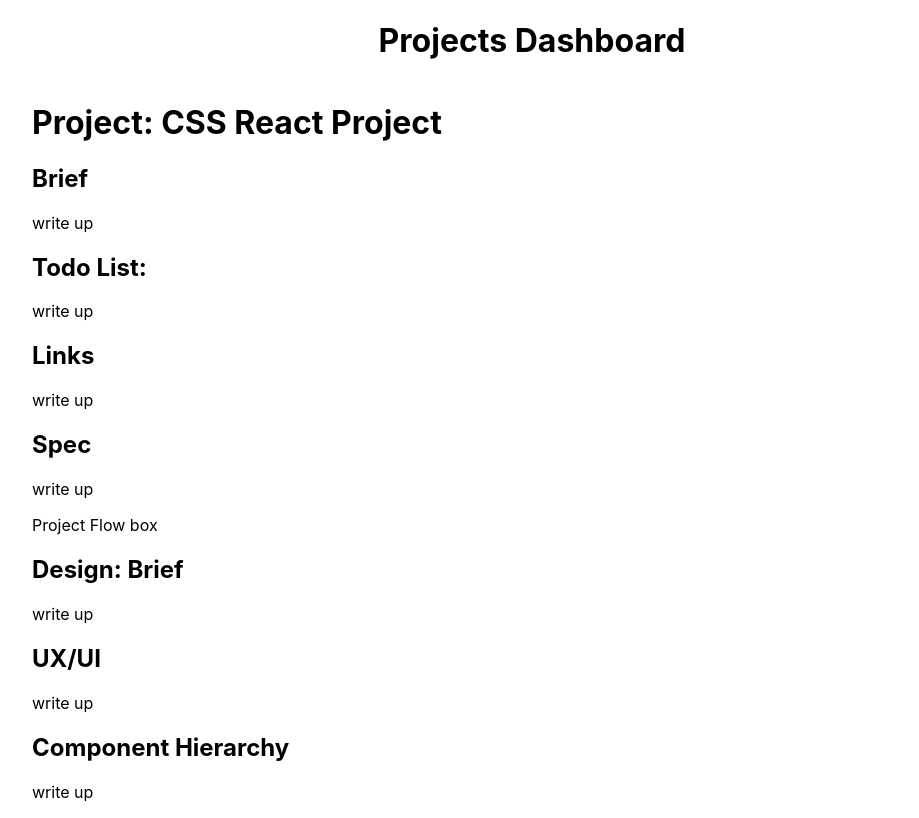
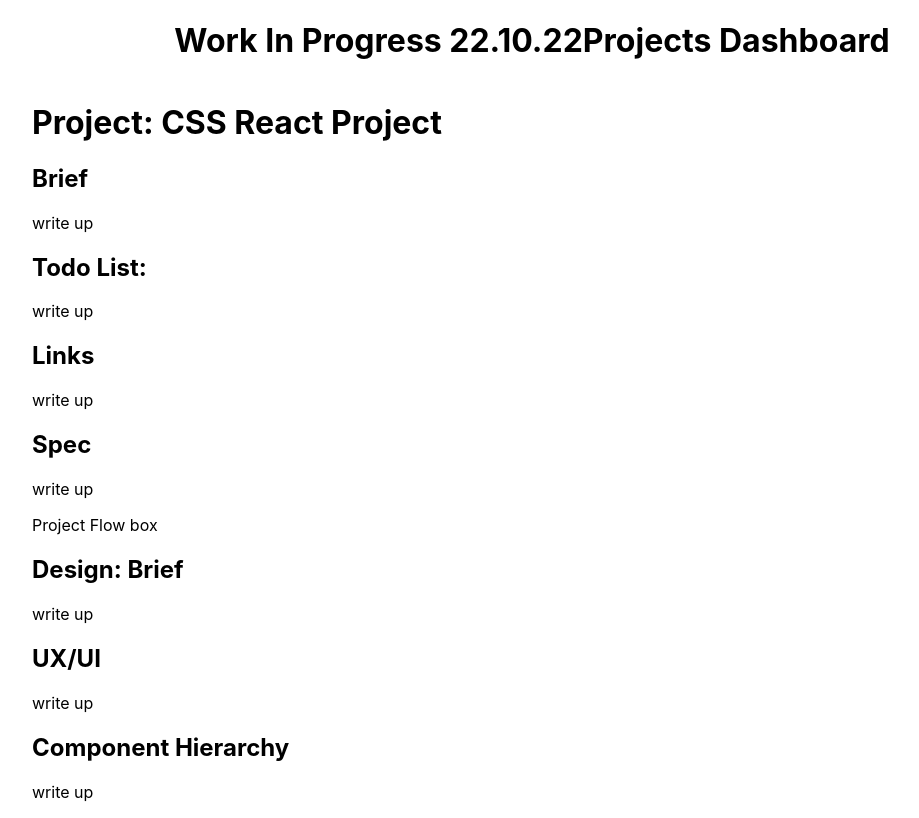
Before and after one commit to byronn-1/Project_Monitoring_Dashboard, a React (Create React App) app: page /1 in a window 1280 px wide. Shown: the whole page, without its empty margins (108-1027 px from the left). Built offline with nearby package versions, Linux system fonts and the light colour scheme.

Commit message:
added space between header

```diff
--- a/package.json
+++ b/package.json
@@ -1,4 +1,5 @@
 {
+  "homepage": "monitoring-project",
   "name": "monitoring-project",
   "version": "0.1.0",
   "private": true,
--- a/src/App.tsx
+++ b/src/App.tsx
@@ -7,7 +7,9 @@
 
   return (
     <div className="app">
-       <header className="page-header">
+      <header className="page-header">
+        <h1>Work In Progress 22.10.22 </h1>
+        <br />
         <h1 className="page-title">Projects Dashboard</h1>
       </header>
       <Routes>
--- a/src/ProjectPage.tsx
+++ b/src/ProjectPage.tsx
@@ -22,7 +22,7 @@
 
   return (
     <>
-          <h1>Project: {project.name}</h1>
+          <h1>Project: {project!.name}</h1>
       <div>
               <h2>Brief</h2>
               <p>write up</p>
```
